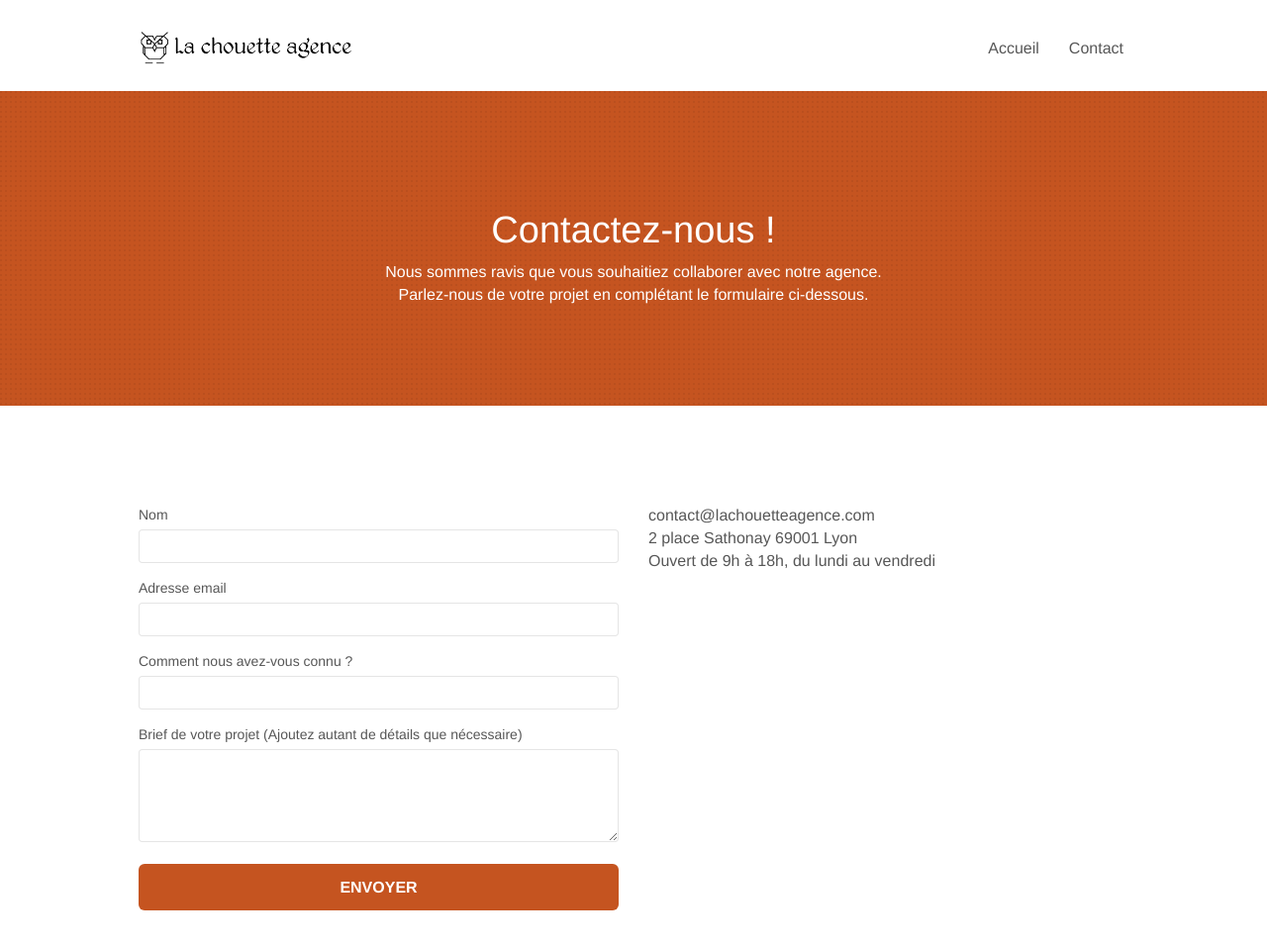
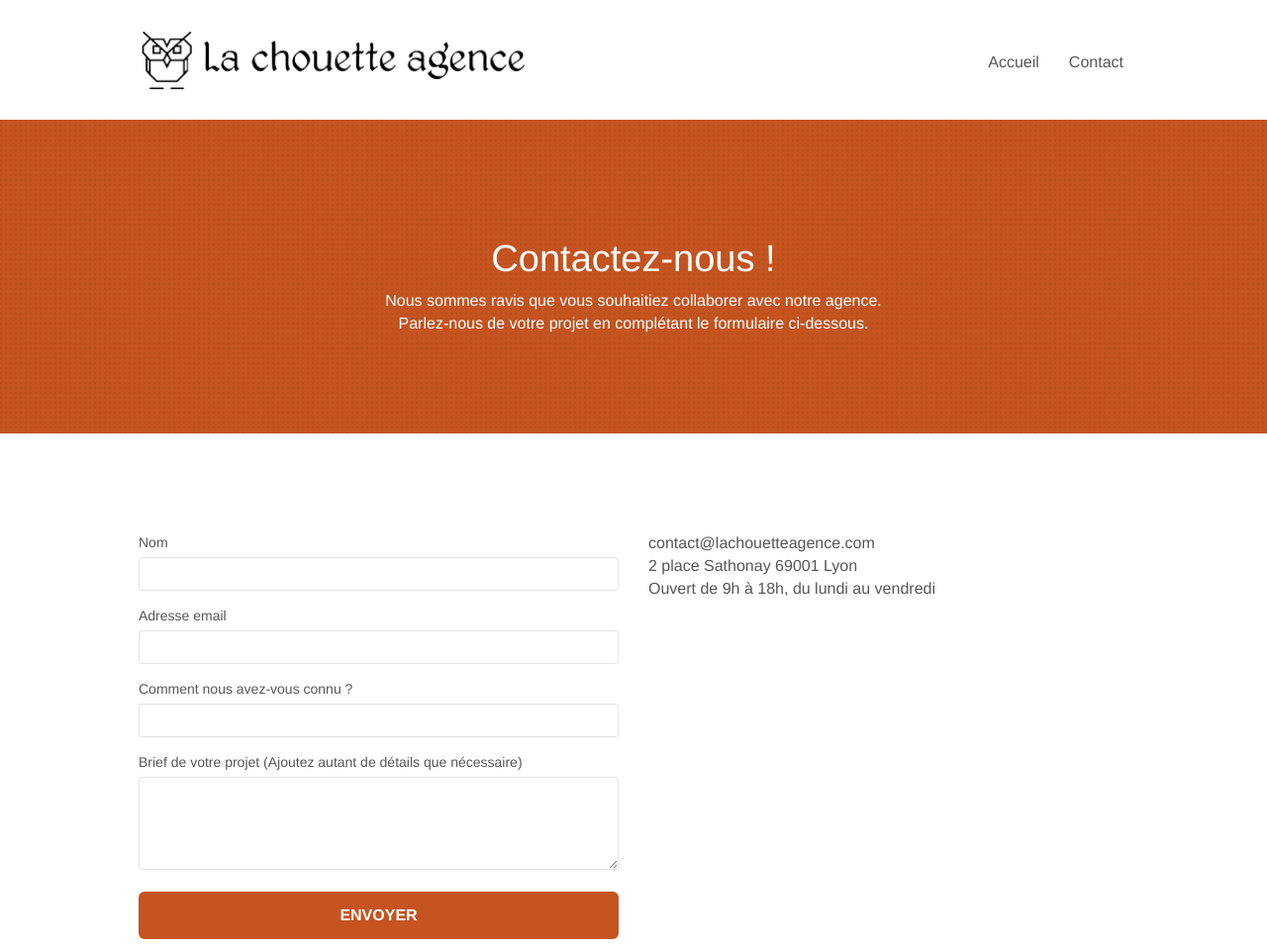
Before and after one commit to tcouvreur/openclassrooms-optimizer, a plain HTML site: page contact.html in a window 1280 px wide. Shown: the top 957 px of the page at 99% size. Drawn offline with nearby package versions, Linux system fonts and the light colour scheme.

Commit message:
set width and height on img

```diff
--- a/contact.html
+++ b/contact.html
@@ -38,7 +38,7 @@
 
 		<nav class="navbar row">
 			<div class="navbar-header">
-				<a class="navbar-brand" href="index.html"><img class="img-logo" src="img/la-chouette-agence.png" alt="paris web design logo agence web meilleure agence" title="logo" loading="lazy"/></a>
+				<a class="navbar-brand" href="index.html"><img src="img/la-chouette-agence.png" alt="paris web design logo agence web meilleure agence" title="logo" loading="lazy" width="215" height="40"/></a>
 				<button id="nav-toggle" type="button" class="ui-navbar-toggle navbar-toggle" data-toggle="collapse" data-target=".navbar-1">
 					<span class="sr-only">Toggle navigation</span><span class="icon-bar"></span><span class="icon-bar"></span><span class="icon-bar"></span>
 				</button>
--- a/css/correctifs.css
+++ b/css/correctifs.css
@@ -49,7 +49,7 @@ p {
     margin:auto;
 }
 
-.img-logo {
-    width: 215px;
-    height: 40px;
+img {
+    width: 100%;
+    height: auto;
 }
```
Also changed, not shown: index.html (+5 -5 lines).
